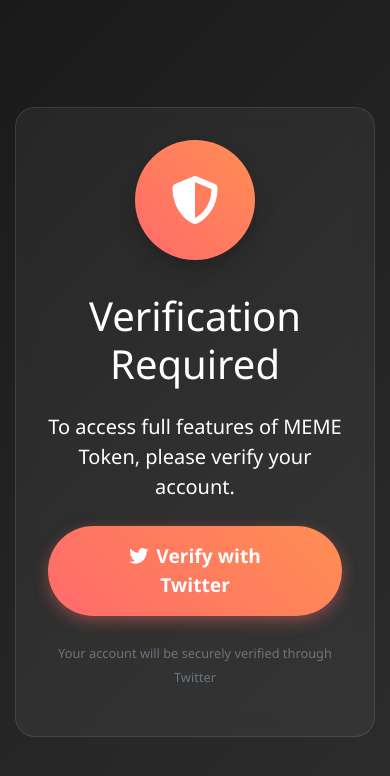
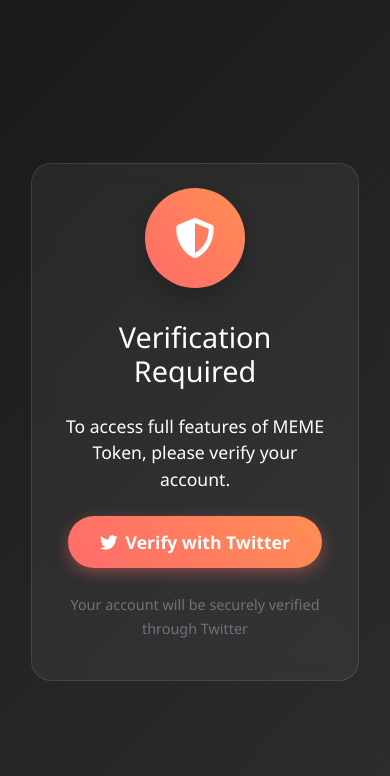
Before and after one commit to memeglow8/tio, a Flask app: page /verify in a window 390 px wide. Shown: the top 776 px of the page. Run offline with Flask 3, Linux system fonts and the light colour scheme; some libraries are stand-ins or nearby versions.

Commit message:
style: Add mobile responsiveness to verify and veriwelcome templates

```diff
--- a/templates/verify.html
+++ b/templates/verify.html
@@ -51,6 +51,30 @@
             color: white;
             text-decoration: none;
         }
+        @media (max-width: 576px) {
+            .token-container {
+                margin: 1rem;
+                padding: 1.5rem;
+            }
+            .token-icon {
+                width: 100px;
+                height: 100px;
+                font-size: 2.5rem;
+            }
+            .verify-btn {
+                padding: 0.8rem 2rem;
+                font-size: 1.1rem;
+            }
+            h1 {
+                font-size: 1.8rem;
+            }
+            .lead {
+                font-size: 1.1rem;
+            }
+            .text-muted small {
+                font-size: 0.9rem;
+            }
+        }
     </style>
 </head>
 <body>
```
Also changed, not shown: templates/veriwelcome.html (+20 -0 lines).
